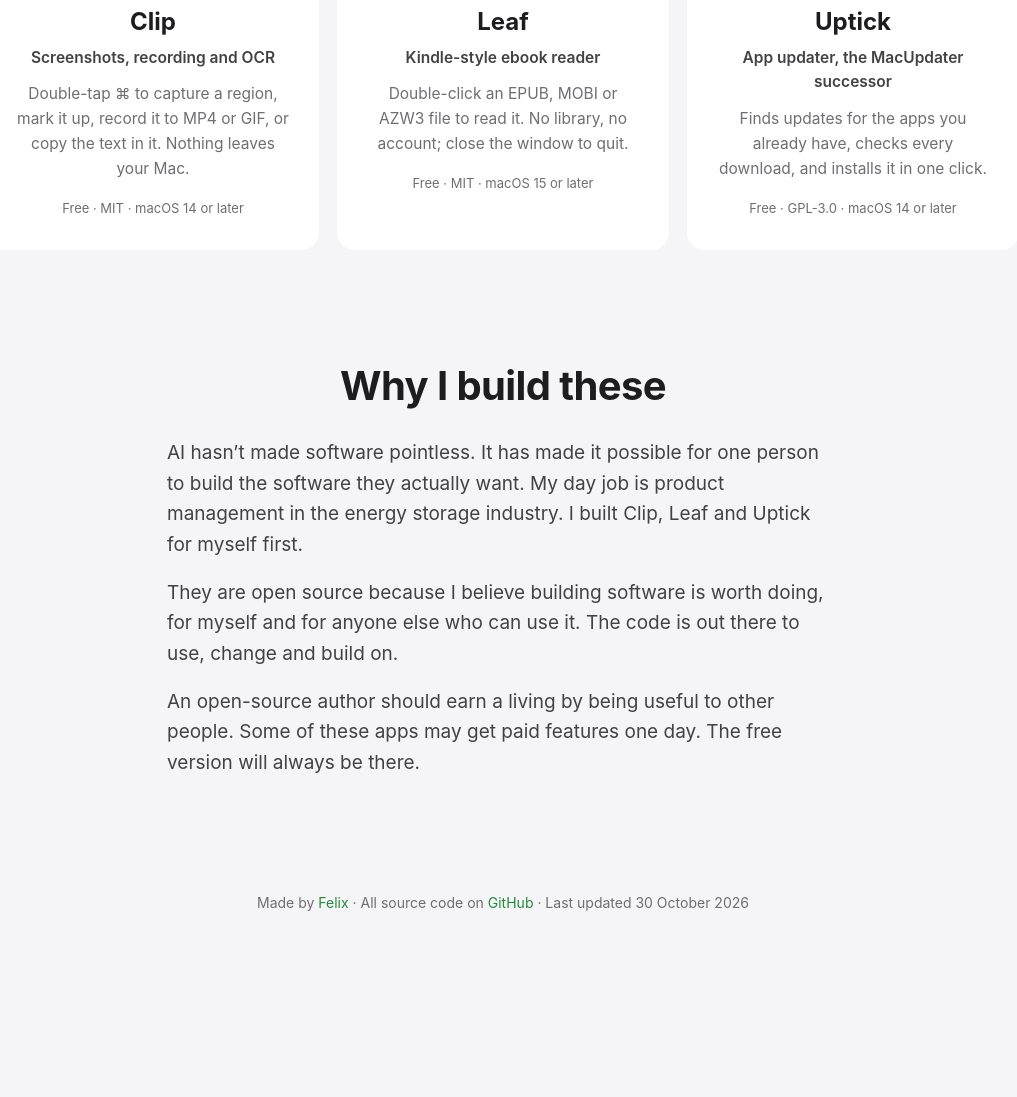
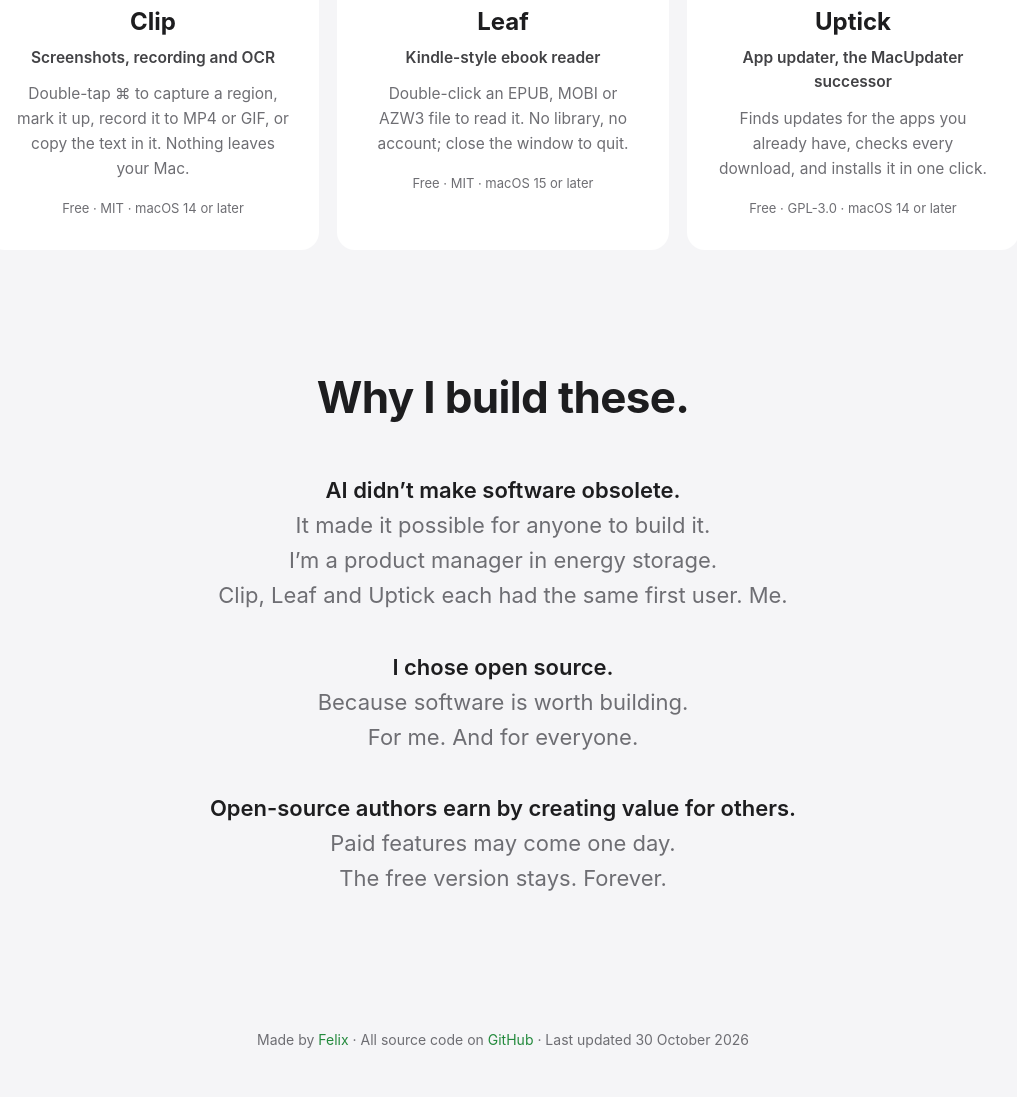
Before and after one commit to chengffei/chengffei.github.io, a plain HTML site: page index.html in a window 1280 px wide. Shown: the part 456-1553 px from the top of the page, without its empty margins (137-1154 px from the left). Before the commit the page ends 1427 px from the top, so only its background shows below. Drawn offline with Linux system fonts and the light colour scheme.

Commit message:
Shorter, punchier why section

```diff
--- a/index.html
+++ b/index.html
@@ -117,9 +117,10 @@
   .card .kind { margin: 4px 0 12px; font-weight: 600; color: #424245; }
   .card p { margin: 0 0 10px; color: var(--muted); font-size: 15.5px; }
   .card .meta { font-size: 13px; margin: 16px 0 0; }
-  .why { max-width: 720px; padding-top: 104px; }
-  .why h2 { font-size: clamp(28px, 4vw, 40px); letter-spacing: -.015em; margin: 0 0 20px; text-align: center; }
-  .why p { font-size: 19px; color: #424245; margin: 0 0 18px; }
+  .why { max-width: 720px; padding-top: 112px; text-align: center; }
+  .why h2 { font-size: clamp(30px, 4.4vw, 44px); letter-spacing: -.015em; margin: 0 0 40px; }
+  .why p { font-size: clamp(19px, 2.2vw, 22px); line-height: 1.6; color: var(--muted); margin: 0 0 36px; }
+  .why b { color: var(--ink); font-weight: 600; }
   footer { text-align: center; color: var(--muted); font-size: 14px; padding: 96px 24px 56px; }
   footer a { color: #248a3d; }
   @media (max-width: 820px) { .grid { grid-template-columns: minmax(0, 1fr); } header.wrap { padding: 56px 24px 40px; } }
@@ -158,10 +159,10 @@
   </div>
 </section>
 <section class="wrap why">
-  <h2>Why I build these</h2>
-  <p>AI hasn’t made software pointless. It has made it possible for one person to build the software they actually want. My day job is product management in the energy storage industry. I built Clip, Leaf and Uptick for myself first.</p>
-  <p>They are open source because I believe building software is worth doing, for myself and for anyone else who can use it. The code is out there to use, change and build on.</p>
-  <p>An open-source author should earn a living by being useful to other people. Some of these apps may get paid features one day. The free version will always be there.</p>
+  <h2>Why I build these.</h2>
+  <p><b>AI didn’t make software obsolete.</b><br>It made it possible for anyone to build it.<br>I’m a product manager in energy storage.<br>Clip, Leaf and Uptick each had the same first user. Me.</p>
+  <p><b>I chose open source.</b><br>Because software is worth building.<br>For me. And for everyone.</p>
+  <p><b>Open-source authors earn by creating value for others.</b><br>Paid features may come one day.<br>The free version stays. Forever.</p>
 </section>
 </main>
 <footer>Made by <a href="https://github.com/chengffei">Felix</a> · All source code on <a href="https://github.com/chengffei">GitHub</a> · Last updated <time datetime="2026-10-30">30 October 2026</time></footer>
```
Also changed, not shown: zh/index.html (+8 -7 lines), llms.txt.
